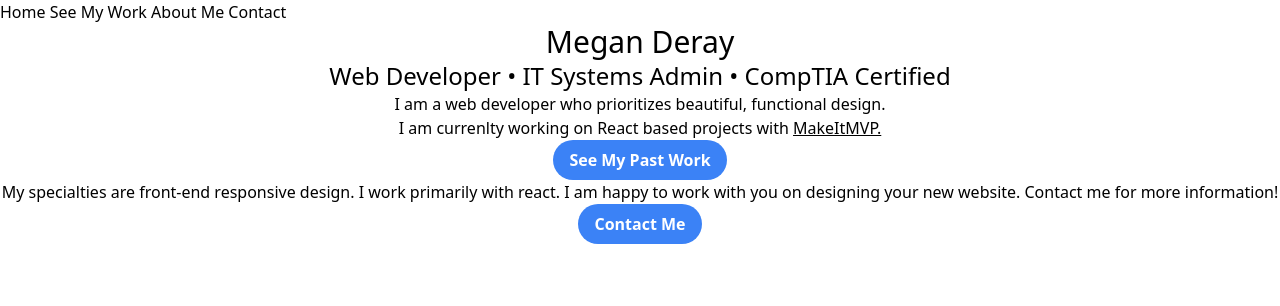
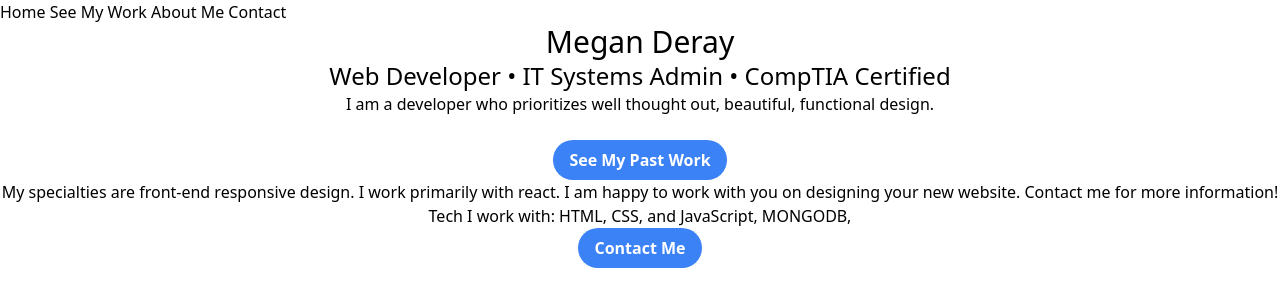
Before and after one commit to megrde93/MegansPortfolio, a React (Create React App) app: page / in a window 1280 px wide. Shown: the top 306 px of the page. Built offline with nearby package versions, Linux system fonts and the light colour scheme.

Commit message:
updating tech

```diff
--- a/src/components/HomePage.js
+++ b/src/components/HomePage.js
@@ -9,20 +9,12 @@ const HomePage = () => {
         Web Developer • IT Systems Admin • CompTIA Certified
       </h1>
       <h2 className="text-center	">
-        I am a web developer who prioritizes beautiful, functional design.
+        I am a developer who prioritizes well thought out, beautiful, functional
+        design.
       </h2>
 
       <div class="text-center">
         <h2>
-          I am currenlty working on React based projects with{" "}
-          <a
-            className="underline"
-            target="_blank"
-            rel="noopener noreferrer"
-            href="https://www.linkedin.com/company/makeitmvp/"
-          >
-            MakeItMVP.
-          </a>
           <br />
           <Link to="PastWork">
             <button class="bg-blue-500 hover:bg-blue-700 text-white font-bold py-2 px-4 rounded-full">
@@ -39,6 +31,8 @@ const HomePage = () => {
           Contact me for more information!
         </h2>
 
+        <h2> Tech I work with: HTML, CSS, and JavaScript, MONGODB,</h2>
+
         <Link to="Contact">
           <button
             type="button"
```
